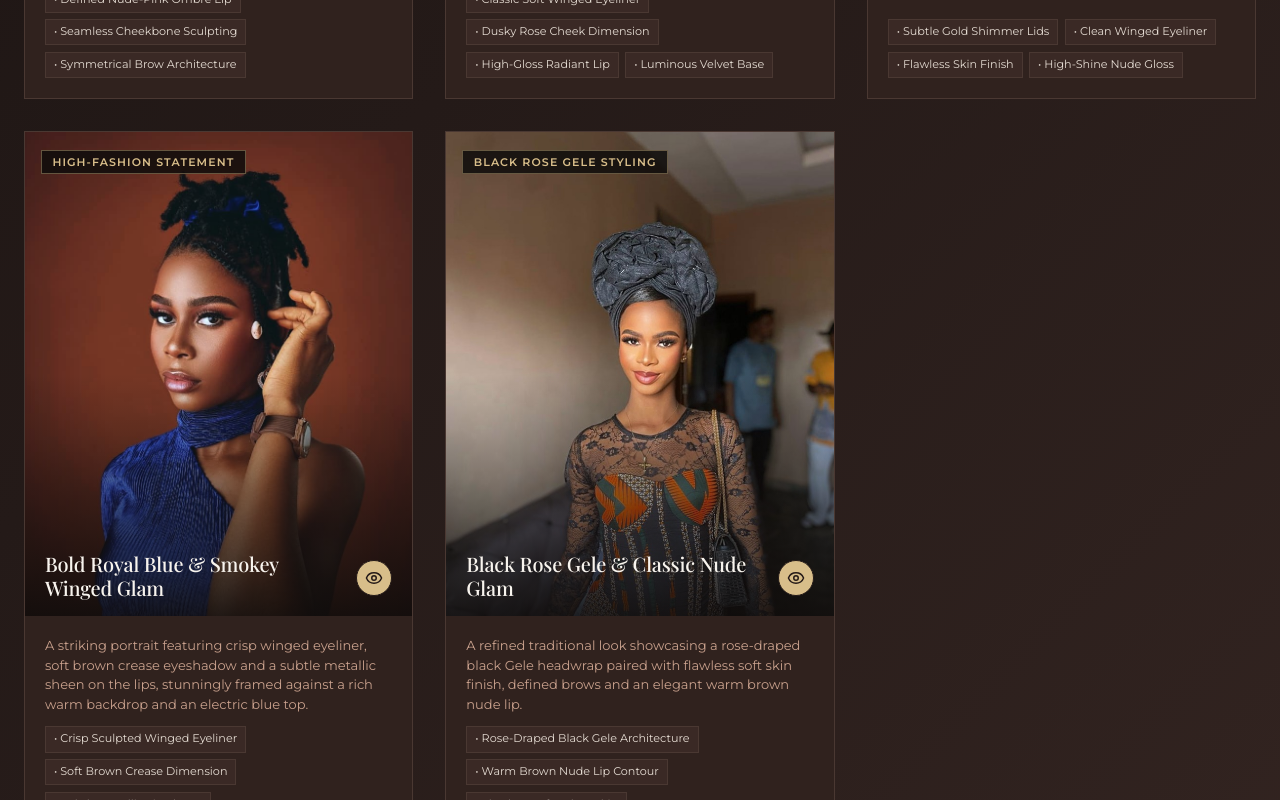
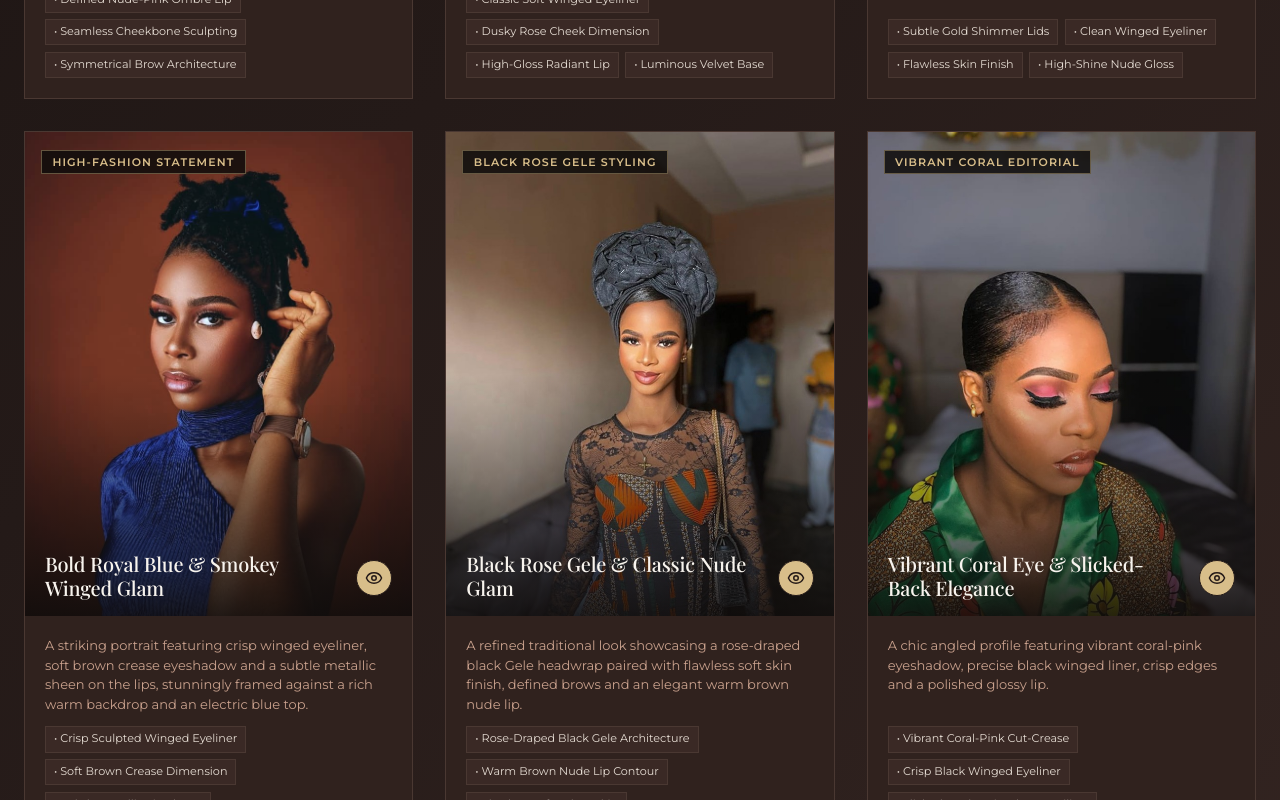
Before and after one commit to king-tony01/noraz-signature, a Next.js app: page / in a window 1280 px wide. Shown: the part 7740-8540 px from the top of the page. Built offline with nearby package versions, Linux system fonts and the light colour scheme.

Commit message:
feat(portfolio): add Vibrant Coral Eye & Slicked-Back Elegance to portfolio

```diff
--- a/src/data/portfolioData.ts
+++ b/src/data/portfolioData.ts
@@ -118,6 +118,15 @@ export const portfolioItems: PortfolioItem[] = [
     image: "/portfolio/black-rose-gele-classic-nude.jpg",
     description: "A refined traditional look showcasing a rose-draped black Gele headwrap paired with flawless soft skin finish, defined brows and an elegant warm brown nude lip.",
     details: ["Rose-Draped Black Gele Architecture", "Warm Brown Nude Lip Contour", "Flawless Soft Velvet Skin", "Ankara & Lace Ensemble Harmony"]
+  },
+  {
+    id: "vibrant-coral-slicked-back",
+    title: "Vibrant Coral Eye & Slicked-Back Elegance",
+    category: "Editorial",
+    tag: "Vibrant Coral Editorial",
+    image: "/portfolio/vibrant-coral-slicked-back.jpg",
+    description: "A chic angled profile featuring vibrant coral-pink eyeshadow, precise black winged liner, crisp edges and a polished glossy lip.",
+    details: ["Vibrant Coral-Pink Cut-Crease", "Crisp Black Winged Eyeliner", "Slicked-Back Hair Edge Detailing", "Glossy Bronzed Nude Lip"]
   }
 ];
 
```
Also changed, not shown: public/portfolio/vibrant-coral-slicked-back.jpg (added).
